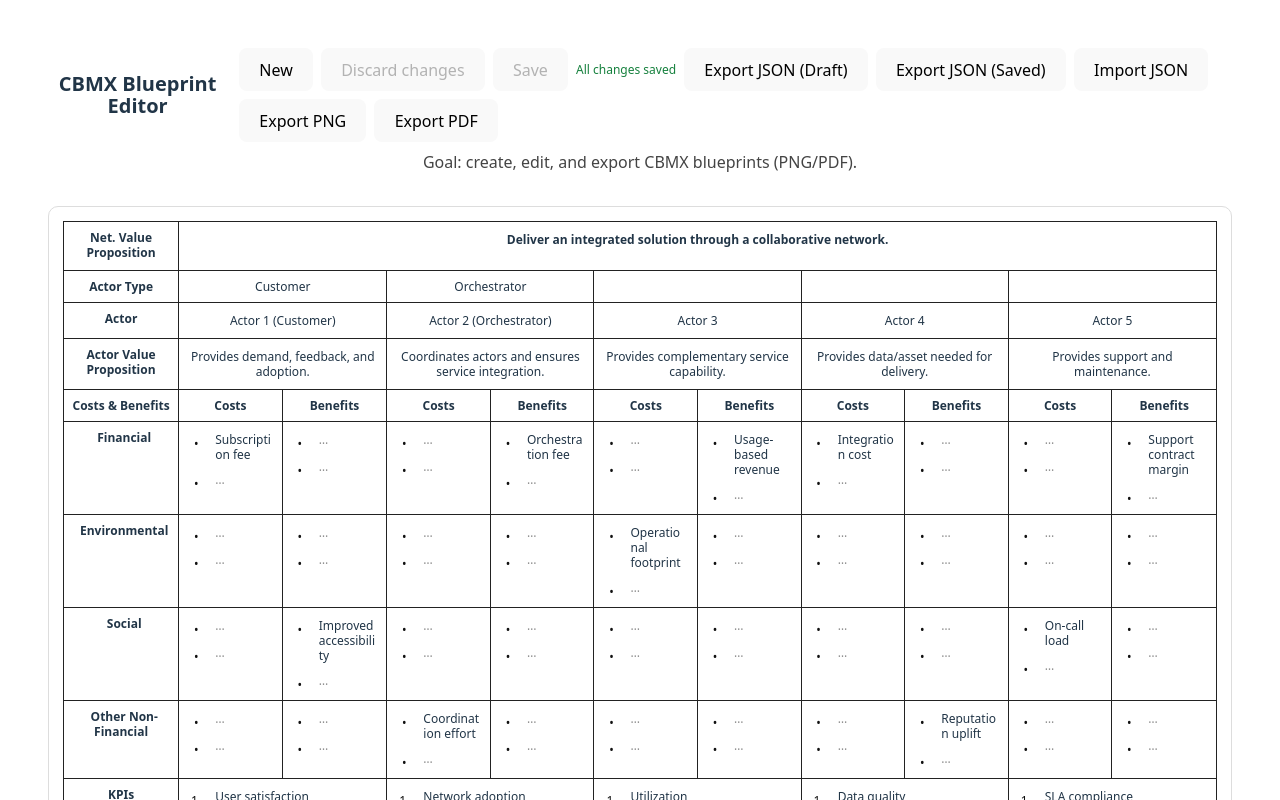
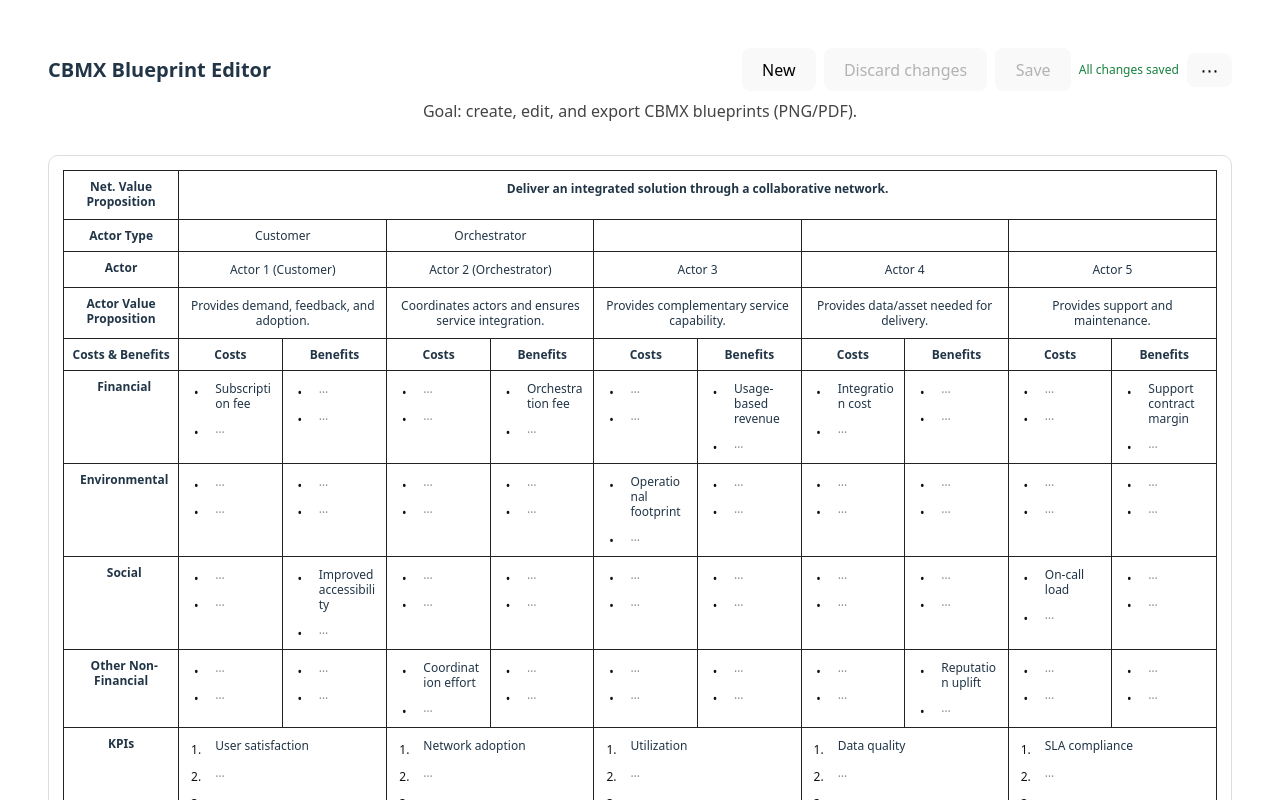
Before and after one commit to bbkaya/cbmx, a React (Vite) app: page / in a window 1280 px wide. Shown: the top 800 px of the page. Built offline with nearby package versions, Linux system fonts and the light colour scheme.

Commit message:
Update App.tsx

```diff
--- a/src/App.tsx
+++ b/src/App.tsx
@@ -2,7 +2,7 @@ import "./App.css";
 import { toPng } from "html-to-image";
 import jsPDF from "jspdf";
 import CBMXTable, { type CBMXBlueprint, validateCBMXBlueprint } from "./components/CBMXTable";
-import { useMemo, useRef, useState } from "react";
+import React, { useEffect, useMemo, useRef, useState } from "react";
 
 const sampleBlueprint: CBMXBlueprint = {
   meta: { id: "cbmx-001", name: "Sample CBMX" },
@@ -75,17 +75,40 @@ export default function App() {
   // Draft for editing (what the table edits)
   const [draft, setDraft] = useState<CBMXBlueprint>(() => deepClone(sampleBlueprint));
 
-  // file picker ref for import
+  // JSON import file input
   const importInputRef = useRef<HTMLInputElement | null>(null);
+
+  // Actions menu
+  const [menuOpen, setMenuOpen] = useState(false);
+  const menuRef = useRef<HTMLDivElement | null>(null);
 
   // Dirtiness checks
   const blueprintHash = useMemo(() => stableHash(blueprint), [blueprint]);
   const draftHash = useMemo(() => stableHash(draft), [draft]);
   const isDirty = draftHash !== blueprintHash;
 
-  // Keep validation tied to the draft (what user is editing)
+  // Validation tied to draft
   const issues = useMemo(() => validateCBMXBlueprint(draft), [draft]);
   const hasBlocking = issues.some((x) => x.level === "error");
+
+  // Close menu on outside click / escape
+  useEffect(() => {
+    function onDocMouseDown(e: MouseEvent) {
+      if (!menuOpen) return;
+      const target = e.target as Node | null;
+      if (target && menuRef.current && !menuRef.current.contains(target)) setMenuOpen(false);
+    }
+    function onDocKeyDown(e: KeyboardEvent) {
+      if (!menuOpen) return;
+      if (e.key === "Escape") setMenuOpen(false);
+    }
+    document.addEventListener("mousedown", onDocMouseDown);
+    document.addEventListener("keydown", onDocKeyDown);
+    return () => {
+      document.removeEventListener("mousedown", onDocMouseDown);
+      document.removeEventListener("keydown", onDocKeyDown);
+    };
+  }, [menuOpen]);
 
   function newBlueprint() {
     const fresh = deepClone(sampleBlueprint);
@@ -104,6 +127,10 @@ export default function App() {
     setDraft(deepClone(blueprint));
   }
 
+  // -------- Import/Export gating rule --------
+  // Only allowed when there are no unsaved changes.
+  const ioEnabled = !isDirty;
+
   // ---------------- JSON Export/Import ----------------
 
   function downloadJson(filename: string, obj: unknown) {
@@ -119,12 +146,8 @@ export default function App() {
     URL.revokeObjectURL(url);
   }
 
-  function exportJsonDraft() {
-    const name = (draft.meta?.name ?? "cbmx-blueprint").trim() || "cbmx-blueprint";
-    downloadJson(`${safeFilename(name)}-draft.json`, draft);
-  }
-
   function exportJsonSaved() {
+    // Only export the committed/saved blueprint
     const name = (blueprint.meta?.name ?? "cbmx-blueprint").trim() || "cbmx-blueprint";
     downloadJson(`${safeFilename(name)}.json`, blueprint);
   }
@@ -144,22 +167,21 @@ export default function App() {
       return;
     }
 
-    // Minimal shape check
     const candidate = parsed as CBMXBlueprint;
     if (!candidate || !Array.isArray(candidate.actors)) {
       alert("Import failed: JSON does not look like a CBMX blueprint (missing actors array).");
       return;
     }
 
-    // Validate; allow import even with warnings; block if errors? (I recommend allow, but Save will be disabled)
+    // Load into draft (not into saved blueprint)
+    setDraft(deepClone(candidate));
+
     const importedIssues = validateCBMXBlueprint(candidate);
     const importedErrors = importedIssues.filter((x) => x.level === "error");
 
-    setDraft(deepClone(candidate));
-
     if (importedErrors.length > 0) {
       alert(
-        `Imported with ${importedErrors.length} validation error(s). You can edit to fix them; Save will remain disabled until resolved.`
+        `Import completed with ${importedErrors.length} validation error(s). Fix them; then click Save to commit.`
       );
     } else {
       alert("Import successful. Review and click Save to commit.");
@@ -167,16 +189,14 @@ export default function App() {
   }
 
   // ---------------- PNG/PDF Export ----------------
-
+  // Export should reflect what is on screen. But per your rule, we only allow it when saved/no unsaved changes.
   async function exportPng() {
     const node = document.getElementById("cbmx-canvas");
     if (!node) {
       alert("Canvas not found.");
       return;
     }
-
     const dataUrl = await toPng(node, { pixelRatio: 2 });
-
     const link = document.createElement("a");
     link.download = "cbmx-blueprint.png";
     link.href = dataUrl;
@@ -219,6 +239,11 @@ export default function App() {
     pdf.save("cbmx-blueprint.pdf");
   }
 
+  function runMenuAction(fn: () => void | Promise<void>) {
+    setMenuOpen(false);
+    void fn();
+  }
+
   return (
     <div style={{ padding: 16, fontFamily: "system-ui, -apple-system, Segoe UI, Roboto, Arial, sans-serif" }}>
       <header style={{ display: "flex", alignItems: "center", justifyContent: "space-between", gap: 12 }}>
@@ -246,23 +271,80 @@ export default function App() {
             {isDirty ? "Unsaved changes" : "All changes saved"}
           </span>
 
-          {/* JSON buttons */}
-          <button type="button" onClick={exportJsonDraft}>
-            Export JSON (Draft)
-          </button>
-          <button type="button" onClick={exportJsonSaved}>
-            Export JSON (Saved)
-          </button>
-          <button type="button" onClick={openImportDialog}>
-            Import JSON
-          </button>
+          {/* Actions (kebab) menu */}
+          <div ref={menuRef} style={{ position: "relative" }}>
+            <button
+              type="button"
+              onClick={() => setMenuOpen((v) => !v)}
+              aria-haspopup="menu"
+              aria-expanded={menuOpen}
+              title={
+                ioEnabled
+                  ? "Import/Export"
+                  : "Save or discard changes before importing/exporting."
+              }
+              style={{
+                width: 34,
+                height: 34,
+                display: "inline-flex",
+                alignItems: "center",
+                justifyContent: "center",
+                fontSize: 18,
+                lineHeight: 1,
+                borderRadius: 8,
+              }}
+            >
+              ⋯
+            </button>
 
-          <button type="button" onClick={exportPng}>
-            Export PNG
-          </button>
-          <button type="button" onClick={exportPdf}>
-            Export PDF
-          </button>
+            {menuOpen ? (
+              <div
+                role="menu"
+                style={{
+                  position: "absolute",
+                  right: 0,
+                  top: 40,
+                  minWidth: 220,
+                  background: "white",
+                  border: "1px solid #ddd",
+                  borderRadius: 10,
+                  boxShadow: "0 8px 20px rgba(0,0,0,0.12)",
+                  padding: 6,
+                  zIndex: 50,
+                }}
+              >
+                <MenuItem
+                  disabled={!ioEnabled}
+                  label="Export JSON"
+                  onClick={() => runMenuAction(exportJsonSaved)}
+                />
+                <MenuItem
+                  disabled={!ioEnabled}
+                  label="Export PNG"
+                  onClick={() => runMenuAction(exportPng)}
+                />
+                <MenuItem
+                  disabled={!ioEnabled}
+                  label="Export PDF"
+                  onClick={() => runMenuAction(exportPdf)}
+                />
+
+                <div style={{ height: 1, background: "#eee", margin: "6px 0" }} />
+
+                <MenuItem
+                  disabled={!ioEnabled}
+                  label="Import JSON"
+                  onClick={() => runMenuAction(openImportDialog)}
+                />
+
+                {!ioEnabled ? (
+                  <div style={{ padding: "6px 10px", fontSize: 12, color: "#b45309" }}>
+                    Save or discard changes first.
+                  </div>
+                ) : null}
+              </div>
+            ) : null}
+          </div>
         </div>
       </header>
 
@@ -296,6 +378,44 @@ export default function App() {
         <CBMXTable blueprint={draft} actorCount={5} onChange={setDraft} />
       </div>
     </div>
+  );
+}
+
+function MenuItem({
+  label,
+  onClick,
+  disabled,
+}: {
+  label: string;
+  onClick: () => void;
+  disabled?: boolean;
+}) {
+  return (
+    <button
+      type="button"
+      role="menuitem"
+      onClick={onClick}
+      disabled={disabled}
+      style={{
+        width: "100%",
+        textAlign: "left",
+        padding: "8px 10px",
+        borderRadius: 8,
+        border: "none",
+        background: "transparent",
+        cursor: disabled ? "not-allowed" : "pointer",
+        opacity: disabled ? 0.5 : 1,
+      }}
+      onMouseEnter={(e) => {
+        if (disabled) return;
+        (e.currentTarget as HTMLButtonElement).style.background = "#f3f4f6";
+      }}
+      onMouseLeave={(e) => {
+        (e.currentTarget as HTMLButtonElement).style.background = "transparent";
+      }}
+    >
+      {label}
+    </button>
   );
 }
 
@@ -350,10 +470,11 @@ function stableHash(obj: unknown): string {
 }
 
 function safeFilename(name: string) {
-  // keep it simple and cross-platform
-  return name
-    .trim()
-    .replace(/\s+/g, "-")
-    .replace(/[^a-zA-Z0-9._-]/g, "")
-    .slice(0, 80) || "cbmx-blueprint";
+  return (
+    name
+      .trim()
+      .replace(/\s+/g, "-")
+      .replace(/[^a-zA-Z0-9._-]/g, "")
+      .slice(0, 80) || "cbmx-blueprint"
+  );
 }
```
